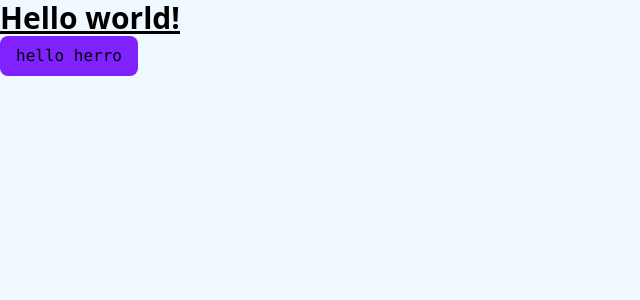
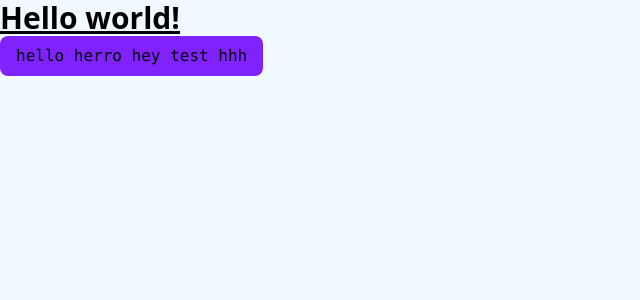
Before and after one commit to LifeQuestOrga/life-quest-front, an Angular app in the folder life-quest/: page / in a window 1280 px wide. Shown: the top 300 px of the page, without its empty margins (0-640 px from the left). Built offline with nearby package versions, Linux system fonts and the light colour scheme.

Commit message:
feat/life-20: Add NgRx Signal Store for local state management

```diff
--- a/life-quest/src/app/app.html
+++ b/life-quest/src/app/app.html
@@ -1,4 +1,4 @@
 <h1 class="text-3xl font-bold underline">
   Hello world!
 </h1>
-<button class="rounded-lg bg-violet-600 px-4 py-2 font-mono">hello herro  </button>
+<button class="rounded-lg bg-violet-600 px-4 py-2 font-mono">hello herro  hey test hhh</button>
```
